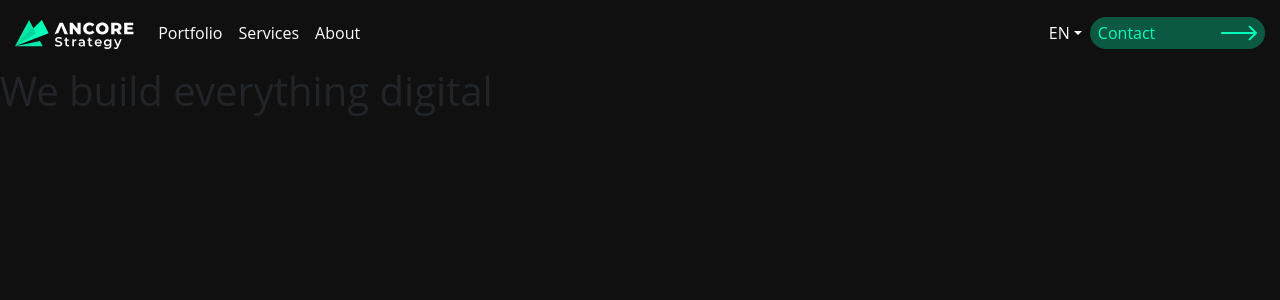
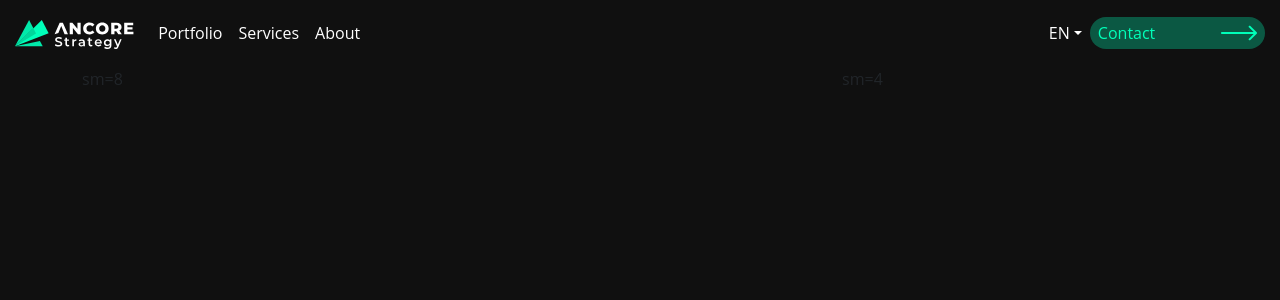
Before and after one commit to TristanVarewijck/ancore.build, a React (Create React App) app: page / in a window 1280 px wide. Shown: the top 300 px of the page. Built offline with nearby package versions, Linux system fonts and the light colour scheme.

Commit message:
routes made

```diff
--- a/package.json
+++ b/package.json
@@ -11,6 +11,7 @@
     "react": "^18.2.0",
     "react-bootstrap": "^2.5.0",
     "react-dom": "^18.2.0",
+    "react-router-dom": "^6.4.1",
     "react-scripts": "5.0.1",
     "sass": "^1.55.0",
     "web-vitals": "^2.1.4"
--- a/src/App.js
+++ b/src/App.js
@@ -1,13 +1,30 @@
 import { useState, createContext } from "react";
+import { BrowserRouter, Routes, Route } from "react-router-dom";
+
+// pages
+import Home from "./pages/Home";
+import Portfolio from "./pages/Portfolio";
+import Services from "./pages/Services";
+import About from "./pages/About";
+import Contact from "./pages/Contact";
+
+// global components
 import MainNav from "./components/Navbar";
+// import Footer from "./components/Footer";
+
+// styles
 import "./scss/App.scss";
+
+// content file
 import json from "./content";
 
+const savedLang = localStorage.getItem("lang");
 export const languageSetting = createContext(null);
+
 function App() {
-  const savedLang = localStorage.getItem("lang");
   const [content, setContent] = useState(savedLang ? json[savedLang] : json.EN);
 
+  // set language
   function languageSetter(e) {
     e.preventDefault();
     const value = e.target.id;
@@ -15,19 +32,28 @@ function App() {
       return prevState, json[value];
     });
 
-    // saved to localstorage
     localStorage.setItem("lang", value);
   }
 
+  // Routes
   return (
-    <languageSetting.Provider value={content}>
-      <div className="App">
-        <header>
-          <MainNav languageSetter={languageSetter} />
-        </header>
-        <h1>{content.title}</h1>
-      </div>
-    </languageSetting.Provider>
+    <BrowserRouter>
+      <languageSetting.Provider value={content}>
+        <MainNav languageSetter={languageSetter} />
+        <Routes>
+          <Route path="/" element={<Home />} />
+
+          <Route path="/portfolio" element={<Portfolio />} />
+
+          <Route path="/services" element={<Services />} />
+
+          <Route path="/about" element={<About />} />
+
+          <Route path="/contact" element={<Contact />} />
+        </Routes>
+        {/* <Footer /> */}
+      </languageSetting.Provider>
+    </BrowserRouter>
   );
 }
 
--- /dev/null
+++ b/src/components/Footer/index.jsx
@@ -0,0 +1,9 @@
+function Footer() {
+  return (
+    <div>
+      <h1>This is the Footer!</h1>
+    </div>
+  );
+}
+
+export default Footer;
--- /dev/null
+++ b/src/components/Hero/index.jsx
@@ -0,0 +1,16 @@
+import Container from "react-bootstrap/Container";
+import Row from "react-bootstrap/Row";
+import Col from "react-bootstrap/Col";
+
+function Hero() {
+  return (
+    <Container>
+      <Row>
+        <Col sm={8}>sm=8</Col>
+        <Col sm={4}>sm=4</Col>
+      </Row>
+    </Container>
+  );
+}
+
+export default Hero;
--- a/src/components/Navbar/index.jsx
+++ b/src/components/Navbar/index.jsx
@@ -1,21 +1,26 @@
 import { useContext } from "react";
+import { languageSetting } from "../../App";
 
+// components
 import Container from "react-bootstrap/Container";
 import Nav from "react-bootstrap/Nav";
 import Navbar from "react-bootstrap/Navbar";
 import NavDropdown from "react-bootstrap/NavDropdown";
 
-import { languageSetting } from "../../App";
 function MainNav({ languageSetter }) {
   const content = useContext(languageSetting);
+  console.log(content);
 
   return (
     <Navbar expand="lg" variant="dark">
       <Container fluid>
-        <Navbar.Brand href="#">
-          <img src="assets/branding/logo.svg" alt="ancore build logo" />{" "}
+        <Navbar.Brand href="/">
+          <img src="assets/branding/logo.svg" alt="ancore build logo" />
         </Navbar.Brand>
-        <Navbar.Toggle aria-controls="navbarScroll" />
+        <Navbar.Toggle
+          aria-controls="navbarScroll"
+          style={{ border: "none", outline: "none" }}
+        />
         <Navbar.Collapse id="navbarScroll">
           <Nav
             className="me-auto my-2 my-lg-0"
@@ -44,12 +49,7 @@ function MainNav({ languageSetter }) {
             <br />
           </Nav>
 
-          <a
-            href="https://www.google.com/"
-            target="_blank"
-            rel="noreferrer"
-            className="contactButton"
-          >
+          <a href="/contact" className="contactButton">
             <p>{content.Navbar.contact}</p>
             <img src="/assets/icons/arrow-right.svg" alt="arrow right icon" />
           </a>
--- /dev/null
+++ b/src/pages/About/index.jsx
@@ -0,0 +1,9 @@
+function About() {
+  return (
+    <div>
+      <h1>About</h1>
+    </div>
+  );
+}
+
+export default About;
--- /dev/null
+++ b/src/pages/Contact/index.jsx
@@ -0,0 +1,9 @@
+function Contact() {
+  return (
+    <div>
+      <h1>Contact</h1>
+    </div>
+  );
+}
+
+export default Contact;
--- /dev/null
+++ b/src/pages/Home/index.jsx
@@ -0,0 +1,10 @@
+import Hero from "../../components/Hero";
+
+function Home() {
+  return (
+    <div>
+      <Hero />
+    </div>
+  );
+}
+export default Home;
--- /dev/null
+++ b/src/pages/Portfolio/index.jsx
@@ -0,0 +1,9 @@
+function Portfolio() {
+  return (
+    <div>
+      <h1>Portfolio</h1>
+    </div>
+  );
+}
+
+export default Portfolio;
--- /dev/null
+++ b/src/pages/Services/index.jsx
@@ -0,0 +1,9 @@
+function Services() {
+  return (
+    <div>
+      <h1>Services</h1>
+    </div>
+  );
+}
+
+export default Services;
```
Also changed, not shown: 1 other file (tests, documents, lock files or other folders).
